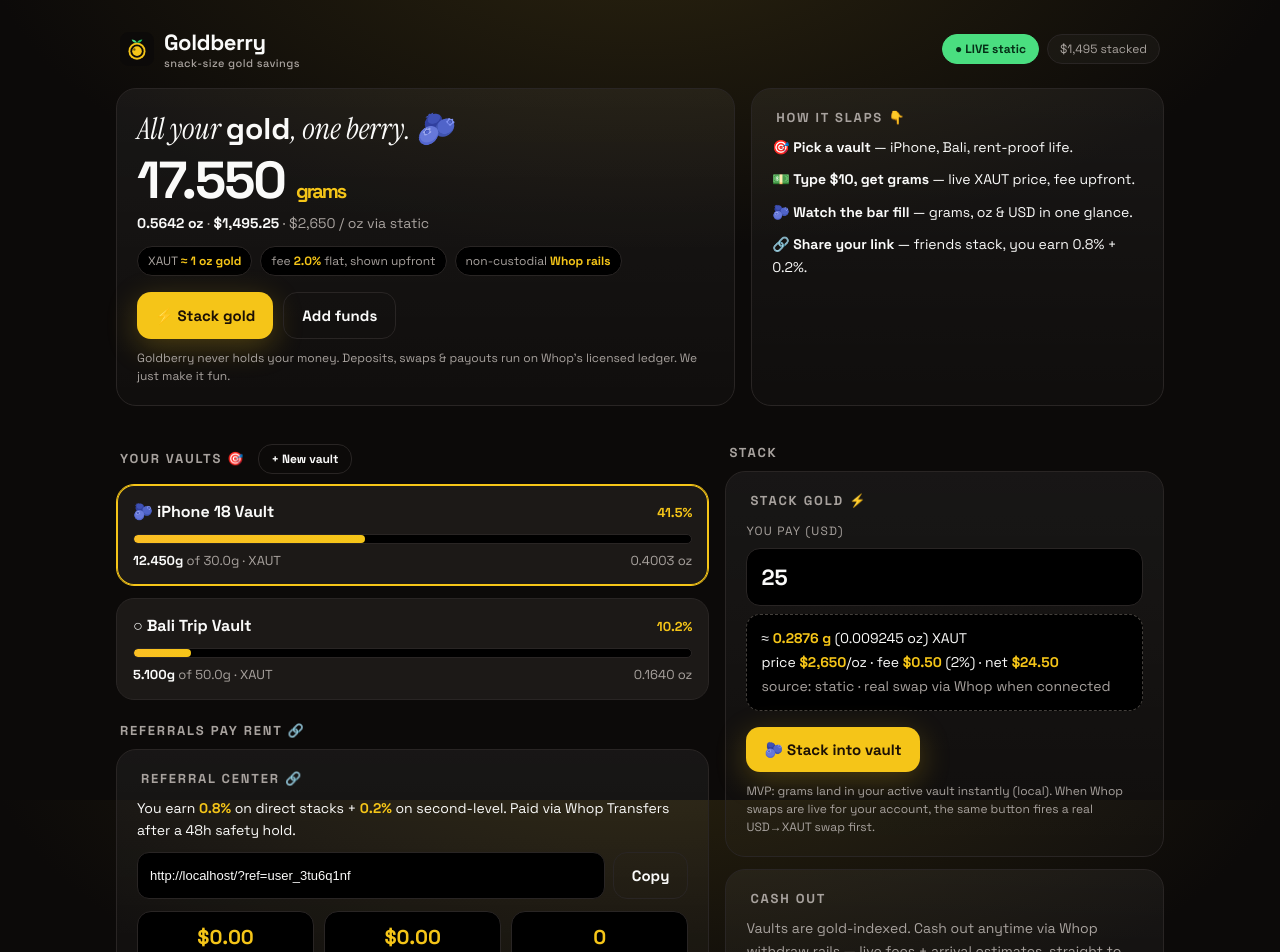
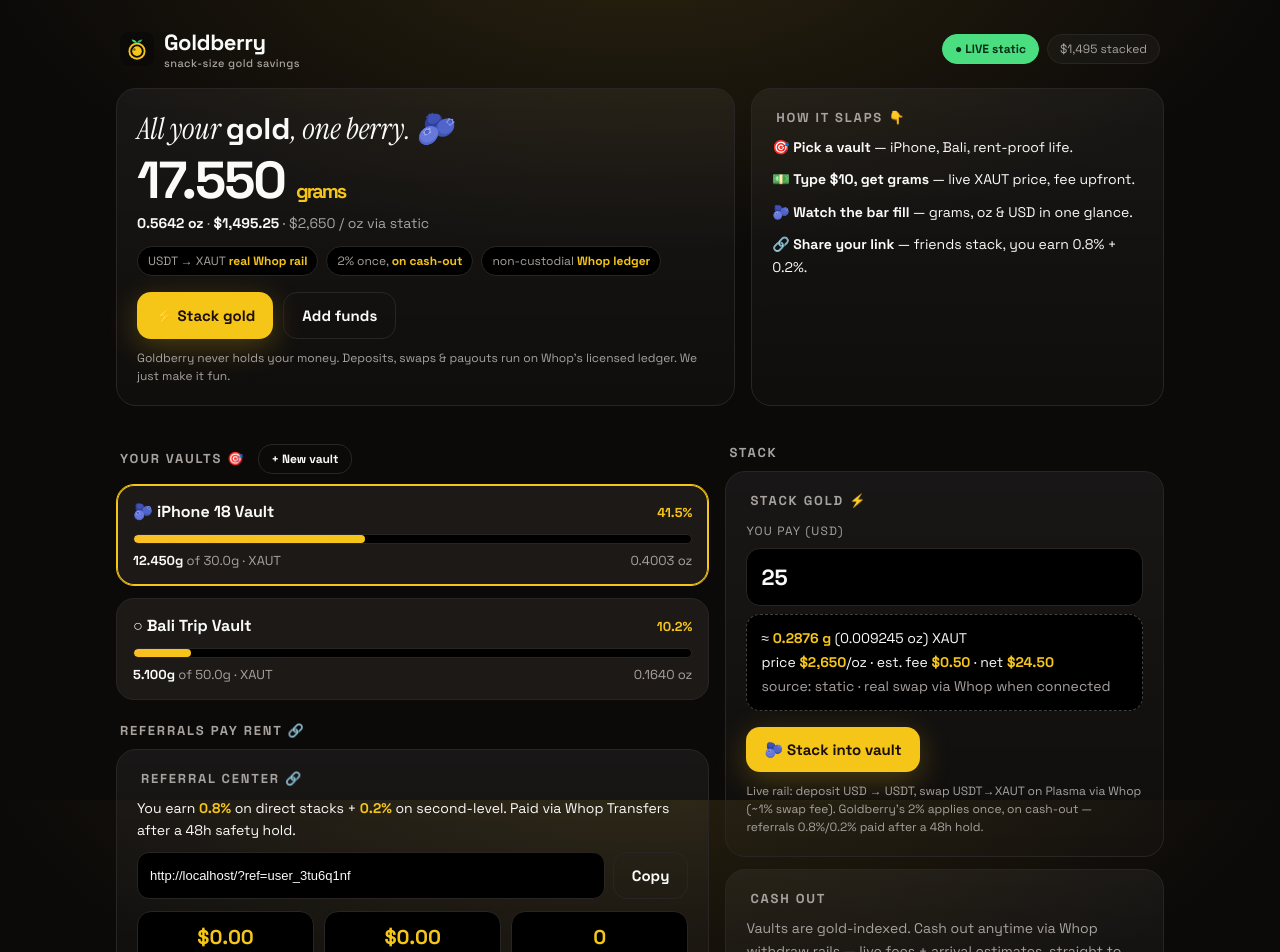
Before and after one commit to tacibey/goldberry-app, a React (Vite) app: page / in a window 1280 px wide. Shown: the top 952 px of the page. Built offline with nearby package versions, Linux system fonts and the light colour scheme; no server answers.

Commit message:
Real XAUT rail: USDT->XAUT Whop quotes, 2% on cash-out, fee markup live

```diff
--- a/src/components/goldberry.tsx
+++ b/src/components/goldberry.tsx
@@ -32,9 +32,9 @@
           {quote ? <>${quote.pricePerOzUSD.toLocaleString()} / oz via {quote.source}</> : 'fetching live price…'}
         </div>
         <div className="ticker">
-          <span className="tick">XAUT <b>≈ 1 oz gold</b></span>
-          <span className="tick">fee <b>2.0%</b> flat, shown upfront</span>
-          <span className="tick">non-custodial <b>Whop rails</b></span>
+          <span className="tick">USDT → XAUT <b>real Whop rail</b></span>
+          <span className="tick">2% once, <b>on cash-out</b></span>
+          <span className="tick">non-custodial <b>Whop ledger</b></span>
         </div>
         <div className="cta-row">
           <button className="btn gold" onClick={onStack}>⚡ Stack gold</button>
@@ -87,7 +87,7 @@
       {quote && n > 0 ? (
         <div className="quote">
           ≈ <b>{quote.grams.toFixed(4)} g</b> ({quote.oz.toFixed(6)} oz) XAUT<br />
-          price <b>${quote.pricePerOzUSD.toLocaleString()}</b>/oz · fee <b>${quote.feeUSD.toFixed(2)}</b> (2%) · net <b>${quote.netUSD.toFixed(2)}</b><br />
+          price <b>${quote.pricePerOzUSD.toLocaleString()}</b>/oz · est. fee <b>${quote.feeUSD.toFixed(2)}</b> · net <b>${quote.netUSD.toFixed(2)}</b><br />
           <span style={{ color: '#a8a29e' }}>source: {quote.source} · real swap via Whop when connected</span>
         </div>
       ) : (
@@ -96,7 +96,7 @@
       <div className="cta-row">
         <button className="btn gold" disabled={!(n > 0) || busy} onClick={onConfirm}>{busy ? 'Stacking…' : '🫐 Stack into vault'}</button>
       </div>
-      <div className="fine">MVP: grams land in your active vault instantly (local). When Whop swaps are live for your account, the same button fires a real USD→XAUT swap first.</div>
+      <div className="fine">Live rail: deposit USD → USDT, swap USDT→XAUT on Plasma via Whop (~1% swap fee). Goldberry's 2% applies once, on cash-out — referrals 0.8%/0.2% paid after a 48h hold.</div>
     </div>
   );
 }
```
Also changed, not shown: 2 other files (tests, documents, lock files or other folders).
